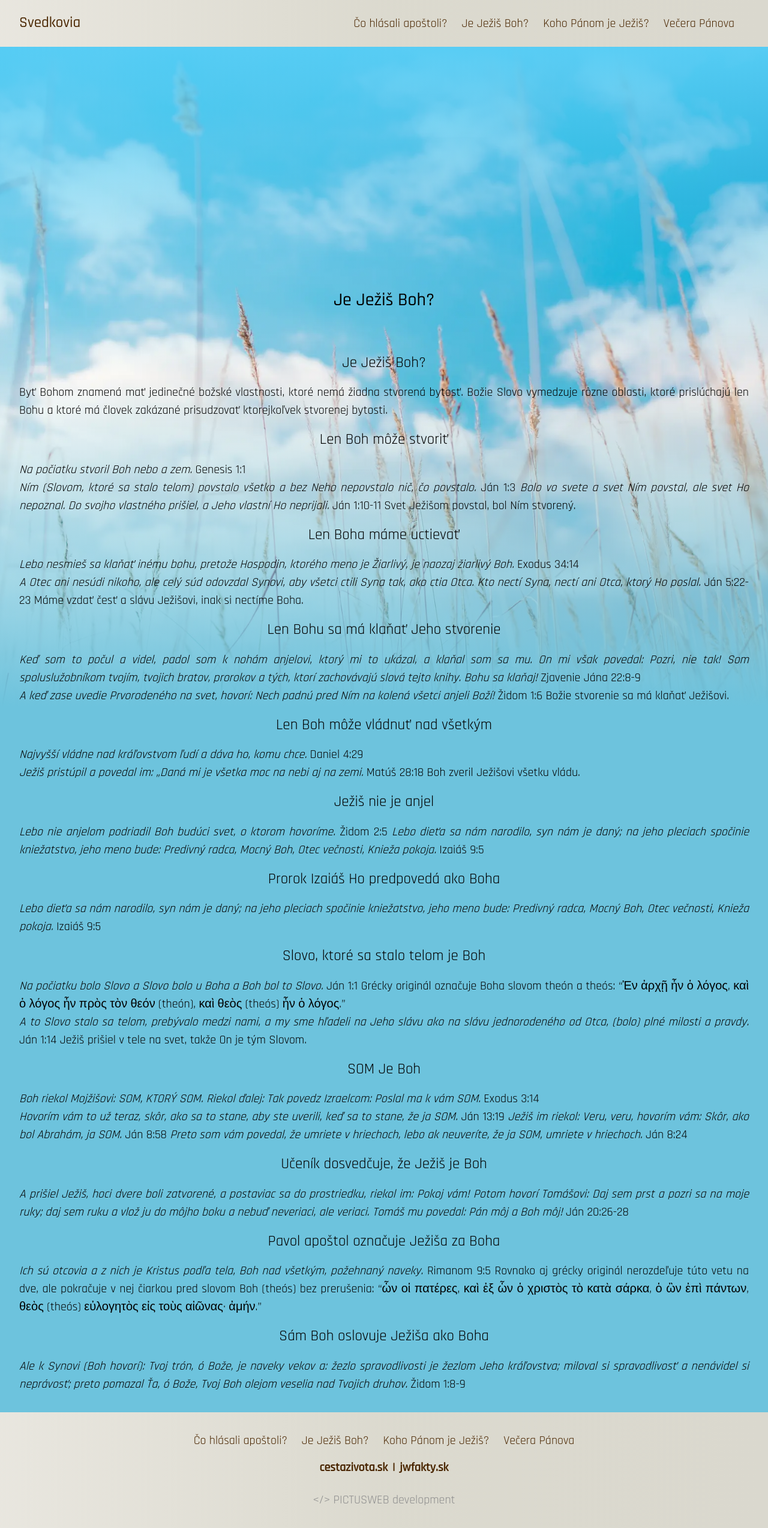
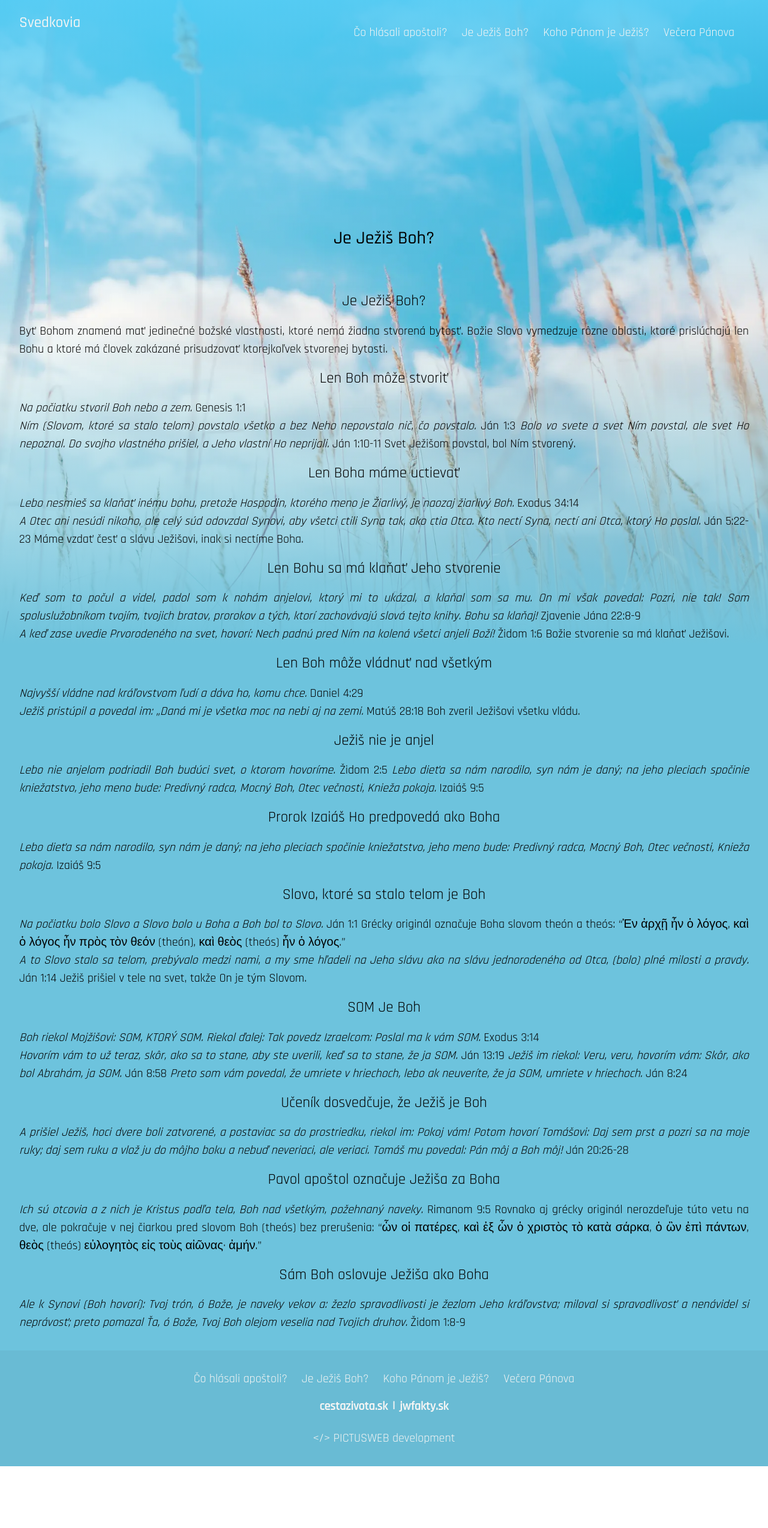
Before and after one commit to pkvarg/svedkovia.sk, a React (Vite) app: page /je-jezis-boh in a window 1280 px wide. Shown: the whole page at 60% size. After the commit the page ends 2445 px from the top, so only its background shows below. Built offline with nearby package versions, Linux system fonts and the light colour scheme.

Commit message:
header transparent

```diff
--- a/src/Apostoli.json
+++ b/src/Apostoli.json
@@ -1,6 +1,6 @@
 {
   "slovak": {
-    "apTitle": "Čo hlásali apoštoli",
+    "apTitle": "Čo hlásali apoštoli?",
     "apSub1": "Už Starý zákon svedčí o Ježišovi Kristovi",
 
     "apVerse1": "Určili mu teda deň a zišlo sa ich mnoho na jeho byte. (Pavel) im od rána až do večera vykladal, svedčil o kráľovstve Božom a presviedčal ich o Ježišovi z Mojžišovho Zákona a z Prorokov.",
--- a/src/App.jsx
+++ b/src/App.jsx
@@ -4,7 +4,6 @@ import Apostoli from './pages/Apostoli'
 import Jezis from './pages/Jezis'
 import Pan from './pages/Pan'
 import Vecera from './pages/Vecera'
-import Footer from './components/Footer'
 import Counter from './pages/Counter'
 import ScrollToTop from './components/ScrollToTop'
 import { StateContext } from './context/StateContext'
@@ -23,7 +22,6 @@ function App() {
             <Route path='/counter' element={<Counter />} />
           </Routes>
           <ScrollToTop />
-          <Footer />
         </StateContext>
       </BrowserRouter>
     </>
--- a/src/Home.json
+++ b/src/Home.json
@@ -226,7 +226,7 @@
     "ftLi4": "The Lords Supper"
   },
   "czech": {
-    "headerTitle": "Svedkovia",
+    "headerTitle": "Svědkové",
 
     "heroTitle": "Svědek je ten, kdo měl osobní zkušenost a o ní vypovídá",
     "heroSub": "Nespoléhej se na výklady organizace, pojď do Božího Slova!",
--- a/src/components/Footer.jsx
+++ b/src/components/Footer.jsx
@@ -1,10 +1,13 @@
 import React, { useState, useEffect } from 'react'
 import Translation from '../Home.json'
 import { useStateContext } from '../context/StateContext'
+import { useLocation } from 'react-router-dom'
 
 const Footer = () => {
   const { language } = useStateContext()
   const [content, setContent] = useState({})
+  const location = useLocation()
+  const path = location.pathname
 
   useEffect(() => {
     if (language === 'slovak') {
@@ -17,11 +20,18 @@ const Footer = () => {
   }, [language])
 
   return (
-    <footer className='homegradient'>
+    <footer className={path === '/' ? 'homegradient' : 'halftransparent'}>
       <section className='mx-4 pt-4 pb-4'></section>
-      <section className='mx-4 text-brown3 text-[20px] pb-8'>
-        <div className=''>
-          <ul className='flex flex-col lg:flex-row justify-center items-center text-brown3 text-[20px] gap-2 lg:gap-6 font-bolder'>
+      <section
+        className={
+          path === '/'
+            ? 'mx-4 text-brown3 text-[20px] pb-8'
+            : 'mx-4 text-white text-[20px] pb-8'
+        }
+      >
+        {/* <section className='mx-4 text-white text-[20px] pb-8'> */}
+        <div>
+          <ul className='flex flex-col lg:flex-row justify-center items-center  text-[20px] gap-2 lg:gap-6 font-bolder'>
             <li>
               <a href='/co-hlasali-apostoli'>
                 {content.ftLi1}
@@ -75,7 +85,7 @@ const Footer = () => {
             </a>
           )}
         </div>
-        <div className='flex justify-center text-[#8d8d8d] mt-2'>
+        <div className='flex justify-center mt-2'>
           <a href='https://pictusweb.sk'>
             &#60;&#47;&#62; PICTUSWEB development
           </a>
--- a/src/components/Header.jsx
+++ b/src/components/Header.jsx
@@ -1,10 +1,12 @@
 import React, { useState, useEffect } from 'react'
-import LanguageBar from './LanguageBar'
 import Translation from '../Home.json'
+import { useLocation } from 'react-router-dom'
 
 const Header = ({ language, setLanguage }) => {
   const [navbar, setNavbar] = useState(false)
   const [content, setContent] = useState({})
+  const location = useLocation()
+  const path = location.pathname
 
   useEffect(() => {
     if (language === 'slovak') {
@@ -17,12 +19,16 @@ const Header = ({ language, setLanguage }) => {
   }, [language])
 
   return (
-    <header className='homegradient'>
+    // <header className='homegradient'>
+    <header
+      className='bg-[#9c948e]
+      '
+    >
       <nav className='w-full text-white nav-font'>
         <div className='justify-between px-4 mx-auto md:items-center md:flex md:px-8'>
           <div className='mb-0'>
             <div className='flex items-center justify-between py-3 md:py-5 md:block'>
-              <a className='text-[25px] font-medium text-brown3' href='/'>
+              <a className='text-[25px] font-medium text-white' href='/'>
                 {content.headerTitle}
                 {/* Svedkovia */}
               </a>
@@ -66,11 +72,11 @@ const Header = ({ language, setLanguage }) => {
           </div>
           <div>
             <div
-              className={`flex-1 justify-self-center pb-3 mt-8 md:block md:pb-0 md:mt-0 ${
+              className={`flex-1 justify-self-center pb-3 mt-8 md:block md:pb-0 md:mt-0 h-[300px] lg:h-0 ${
                 navbar ? 'block' : 'hidden'
               }`}
             >
-              <ul className='justify-center text-brown3 text-[20px] gap-3 lg:gap-6 font-bolder flex flex-col lg:flex-row'>
+              <ul className='justify-center text-white lg:text-white text-[20px] gap-3 lg:gap-6 font-bolder flex flex-col lg:flex-row'>
                 <li>
                   <a href='/co-hlasali-apostoli'>
                     {content.ftLi1}
--- a/src/index.css
+++ b/src/index.css
@@ -80,6 +80,14 @@ body {
   width: 100%;
 }
 
+.halftransparent {
+  background-color: rgba(0, 0, 0, 0.039);
+}
+
+.mobmenugrad {
+  background-image: linear-gradient(to right, #120909, #150808, #3b0909);
+}
+
 h1 {
   font-weight: 500;
 }
--- a/src/pages/Home.jsx
+++ b/src/pages/Home.jsx
@@ -5,6 +5,7 @@ import axios from 'axios'
 import Translation from '../Home.json'
 import { useStateContext } from '../context/StateContext'
 import LanguageBar from '../components/LanguageBar'
+import Footer from '../components/Footer'
 
 const Home = () => {
   const { language, setLanguage } = useStateContext()
@@ -35,8 +36,6 @@ const Home = () => {
       config
     )
   }
-
-  console.log('sv:', language)
 
   return (
     <>
@@ -443,6 +442,7 @@ const Home = () => {
           </span>
         </p>
       </main>
+      <Footer />
 
       <CookieConsent
         location='bottom'
--- a/src/pages/Jezis.jsx
+++ b/src/pages/Jezis.jsx
@@ -1,5 +1,6 @@
 import React, { useState, useEffect } from 'react'
 import Header from '../components/Header'
+import Footer from '../components/Footer'
 import Translation from '../JesusGod.json'
 import { useStateContext } from '../context/StateContext'
 
@@ -21,7 +22,7 @@ const Jezis = () => {
     <>
       <Header language={language} setLanguage={setLanguage} />
       <div className='bg-[#6dc3dd] text-[113945] text-[20px]'>
-        <div className='Boh h-[1000px] lg:h-[1100px]'></div>
+        <div className='Boh h-[1000px] lg:h-[1100px] -mt-[25%]  lg:-mt-[8%]'></div>
         <h1 className='text-center text-[30px] -mt-[700px]  lg:-mt-[500px] xl:-mt-[700px]  2xl:-mt-[570px] pb-8'>
           {content.jTitle}
           {/* Je Ježiš Boh? */}
@@ -371,6 +372,7 @@ const Jezis = () => {
             </span>
           </p>
         </div>
+        <Footer />
       </div>
     </>
   )
--- a/src/pages/Pan.jsx
+++ b/src/pages/Pan.jsx
@@ -1,5 +1,6 @@
 import React, { useState, useEffect } from 'react'
 import Header from '../components/Header'
+import Footer from '../components/Footer'
 import Translation from '../Lord.json'
 import { useStateContext } from '../context/StateContext'
 
@@ -21,7 +22,7 @@ const Pan = () => {
     <>
       <Header language={language} setLanguage={setLanguage} />
       <div className='bg-[#a19a93] text-[20px] text-white'>
-        <div className='pan h-[1100px]'></div>
+        <div className='pan h-[1100px] -mt-[25%]  lg:-mt-[8%]'></div>
         <h1 className='text-center text-[30px] -mt-[600px] pb-8'>
           {content.pTitle}
           {/* Koho Pánom je Ježiš? */}
@@ -279,9 +280,8 @@ const Pan = () => {
             </span>
           </p>
         </div>
+        <Footer />
       </div>
-      <span className='italic'></span>
-      <span className='text-[20px]'></span>
     </>
   )
 }
--- a/src/pages/Vecera.jsx
+++ b/src/pages/Vecera.jsx
@@ -1,5 +1,6 @@
 import React, { useState, useEffect } from 'react'
 import Header from '../components/Header'
+import Footer from '../components/Footer'
 import Translation from '../Supper.json'
 import { useStateContext } from '../context/StateContext'
 
@@ -21,9 +22,9 @@ const Vecera = () => {
     <>
       <Header language={language} setLanguage={setLanguage} />
       <div className='bg-[#8e562d] text-white'>
-        <div className='vecera h-[1100px]'></div>
+        <div className='vecera h-[1100px] -mt-[25%]  lg:-mt-[8%]'></div>
         <div className='text-[20px]'>
-          <h1 className='text-center text-[30px] -mt-[700px]  lg:-mt-[700px] xl:-mt-[600px]  2xl:-mt-[550px] pb-8'>
+          <h1 className='text-center text-[30px] -mt-[700px] lg:-mt-[700px] xl:-mt-[600px]  2xl:-mt-[550px] pb-8'>
             {content.sTitle}
 
             {/* Večer Pánova */}
@@ -207,6 +208,7 @@ const Vecera = () => {
             </p>
           </div>
         </div>
+        <Footer />
       </div>
     </>
   )
```
Also changed, not shown: src/pages/Apostoli.jsx (+3 -5 lines).
